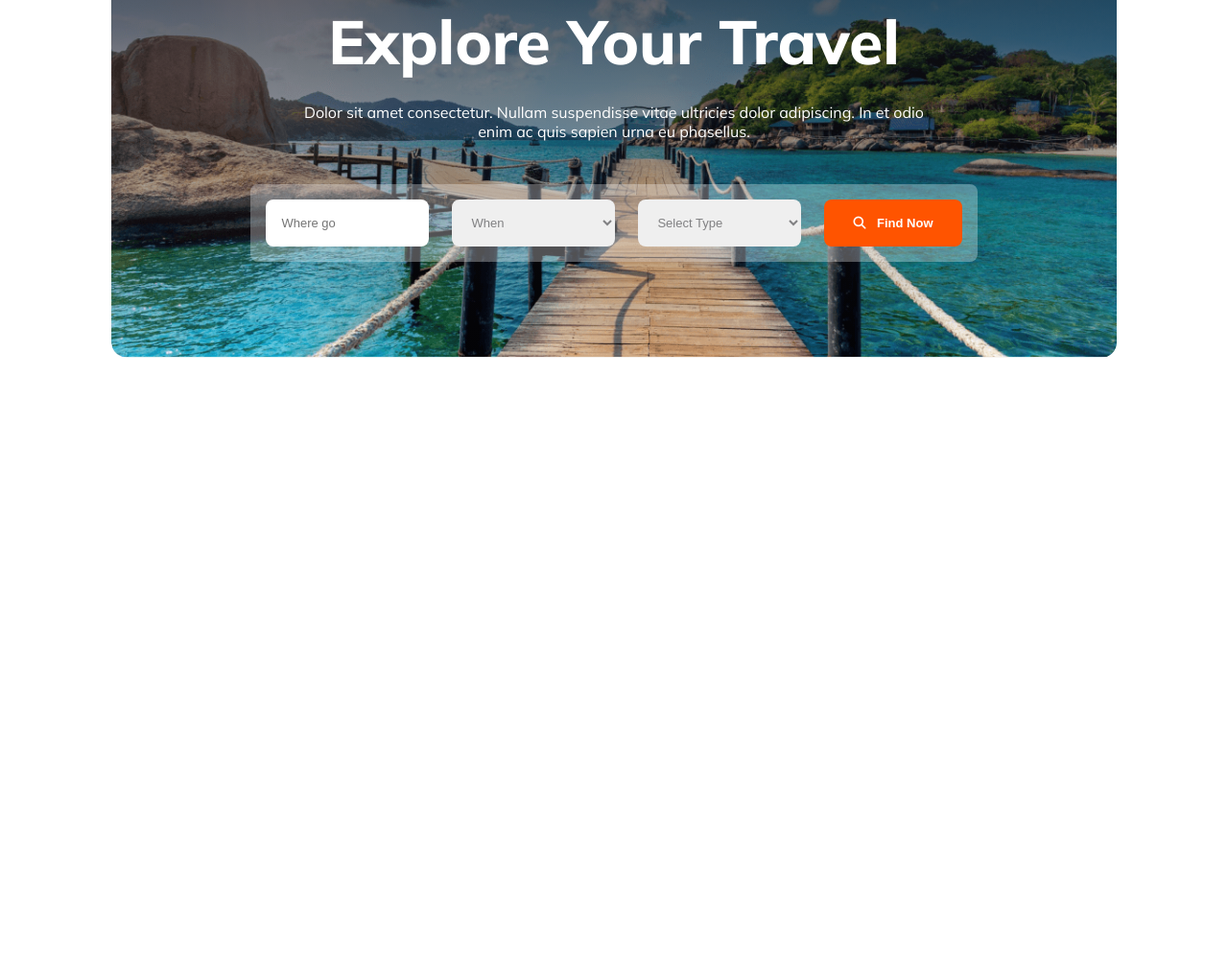
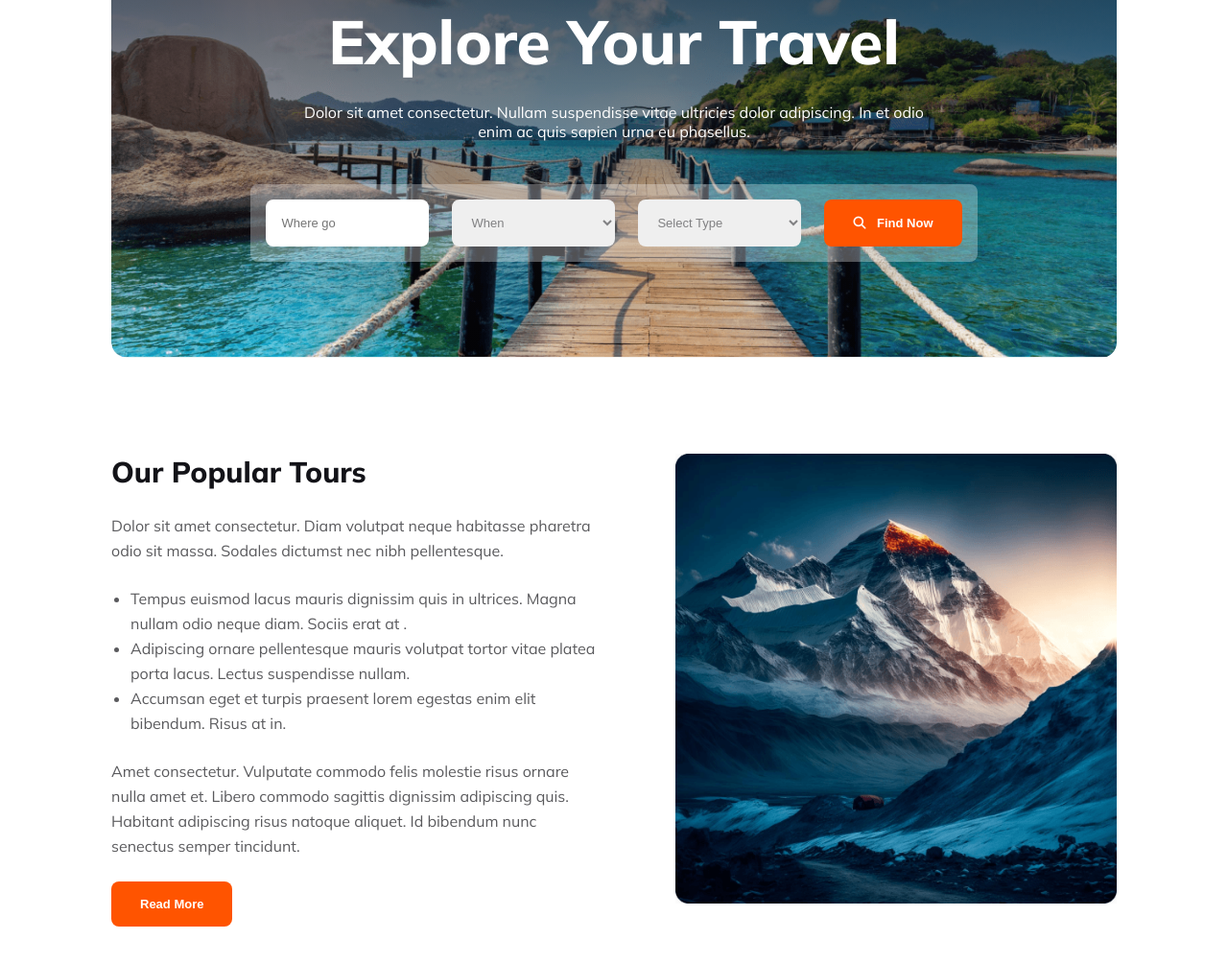
Before and after one commit to al-amin90/globe-quest, a plain HTML site: page index.html in a window 1280 px wide. Shown: the part 208-1212 px from the top of the page at 96% size. Before the commit the page ends 800 px from the top, so only its background shows below. Drawn offline with Linux system fonts and the light colour scheme.

Commit message:
tour section done

```diff
--- a/index.html
+++ b/index.html
@@ -49,7 +49,8 @@
     <!-- header part end from here  -->
     <main>
       <!-- banner part start from here  -->
-      <section class="container">
+      <section>
+        <div class="container">
           <div class="banner-container">
             <div>
               <div class="banner-info">
@@ -74,8 +75,50 @@
               </div>
             </div>
           </div>
+        </div>
       </section>
       <!-- banner part end from here  -->
+      <!-- Popular Tours part start from here  -->
+      <section>
+        <div class="container">
+          <div class="tours-container">
+            <div class="tour-info">
+              <h2 style="text-align: left" class="common-heading">
+                Our Popular Tours
+              </h2>
+              <p class="common-description">
+                Dolor sit amet consectetur. Diam volutpat neque habitasse
+                pharetra odio sit massa. Sodales dictumst nec nibh pellentesque.
+              </p>
+              <ul class="common-description">
+                <li>
+                  Tempus euismod lacus mauris dignissim quis in ultrices. Magna
+                  nullam odio neque diam. Sociis erat at .
+                </li>
+                <li>
+                  Adipiscing ornare pellentesque mauris volutpat tortor vitae
+                  platea porta lacus. Lectus suspendisse nullam.
+                </li>
+                <li>
+                  Accumsan eget et turpis praesent lorem egestas enim elit
+                  bibendum. Risus at in.
+                </li>
+              </ul>
+              <p class="common-description">
+                Amet consectetur. Vulputate commodo felis molestie risus ornare
+                nulla amet et. Libero commodo sagittis dignissim adipiscing
+                quis. Habitant adipiscing risus natoque aliquet. Id bibendum
+                nunc senectus semper tincidunt.
+              </p>
+              <button class="primary-btn">Read More</button>
+            </div>
+            <div class="tour-img">
+              <img src="./Images/Rectangle 4.png" alt="" />
+            </div>
+          </div>
+        </div>
+      </section>
+      <!-- Popular Tours part end from here  -->
     </main>
     <!-- footer part start from here  -->
     <footer></footer>
--- a/styles/style.css
+++ b/styles/style.css
@@ -24,6 +24,10 @@ html {
 }
 
 /* common style is here  */
+main section {
+  margin-bottom: 10rem;
+}
+
 .primary-color {
   color: var(--main-color);
 }
@@ -41,6 +45,13 @@ html {
   & .fa-solid {
     margin-right: 0.8rem;
   }
+}
+
+.common-heading {
+  color: #131318;
+  text-align: center;
+  font-size: 3rem;
+  font-weight: 800;
 }
 
 .common-description {
@@ -139,8 +150,42 @@ select {
   outline: 0;
 }
 
+/* our popular tour style is here  */
+.tours-container {
+  display: flex;
+  gap: 2.5rem;
+}
+
+.tour-info {
+  flex: 1;
+}
+
+.tour-info p,
+.tour-info ul {
+  color: #5a5a5d;
+  line-height: 2.6rem;
+}
+
+.tour-info p {
+  margin: 2.4rem 0;
+}
+
+.tour-info ul {
+  padding-left: 2rem;
+}
+
+.tour-img {
+  text-align: right;
+  flex: 1;
+}
+
+.tour-img img {
+  width: 90%;
+}
+
 /* responsive media quarry style is here  */
 
+/* medium device media quarry style is here  */
 @media screen and (max-width: 992px) {
   html {
     font-size: 56.25%;
@@ -171,8 +216,17 @@ select {
   select {
     width: 15rem;
   }
+
+  .tour-img img {
+    width: 100%;
+  }
+
+  .tours-container {
+    flex-direction: column;
+  }
 }
 
+/* phone device media quarry style is here  */
 @media screen and (max-width: 600px) {
   .nav-logo img {
     width: 90%;
```
Lines whose indentation alone changed are shown as unchanged.
